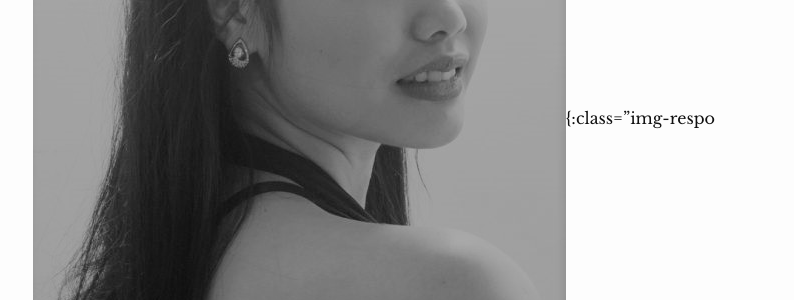
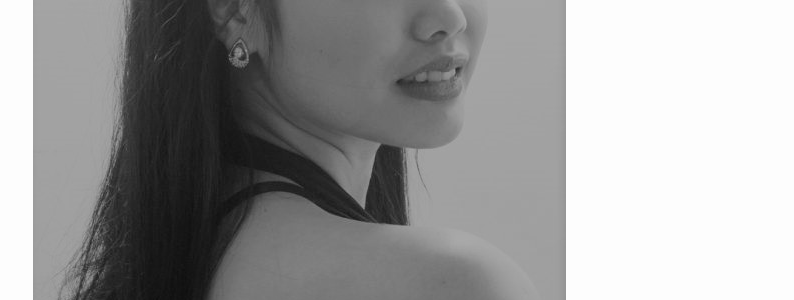
Before and after one commit to ToshiWasabi/Toshi, a Jekyll site: the page built from about.md, in a window 1280 px wide. Shown: the part 477-777 px from the top of the page, without its empty margins (242-1036 px from the left). Built offline with Jekyll 4.4.1, drawn with Linux system fonts in a browser that asks for light colours; nearby versions of some CDN libraries.

Commit message:
Update about.md

```diff
--- a/about.md
+++ b/about.md
@@ -4,7 +4,7 @@
 permalink: /about/
 ---
 
-![ME]({{'/images/img_3005.jpg' | relative_url}}){:class="img-respo
+![ME]({{'/images/img_3005.jpg' | relative_url}}){:class="img-resposive"}
 
 Hey there, I’m Merry. Yes, you read that right, Merry as in Merry Christmas. I guess my parents decided to name me that because I’ve always been jolly since I was little. I’m 25 years old and currently studying BS Pharmacy at a university in the Philippines.
 
```
